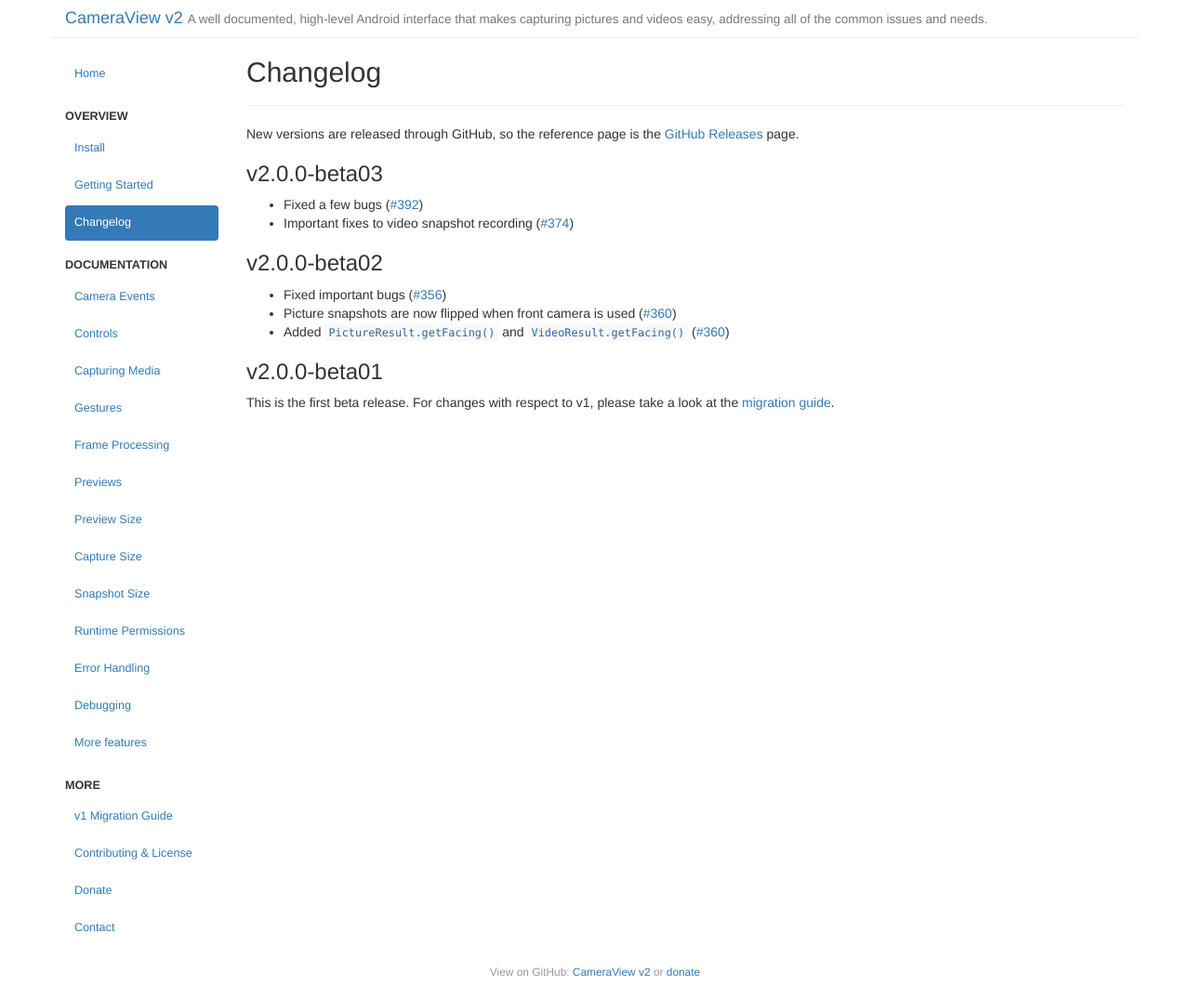
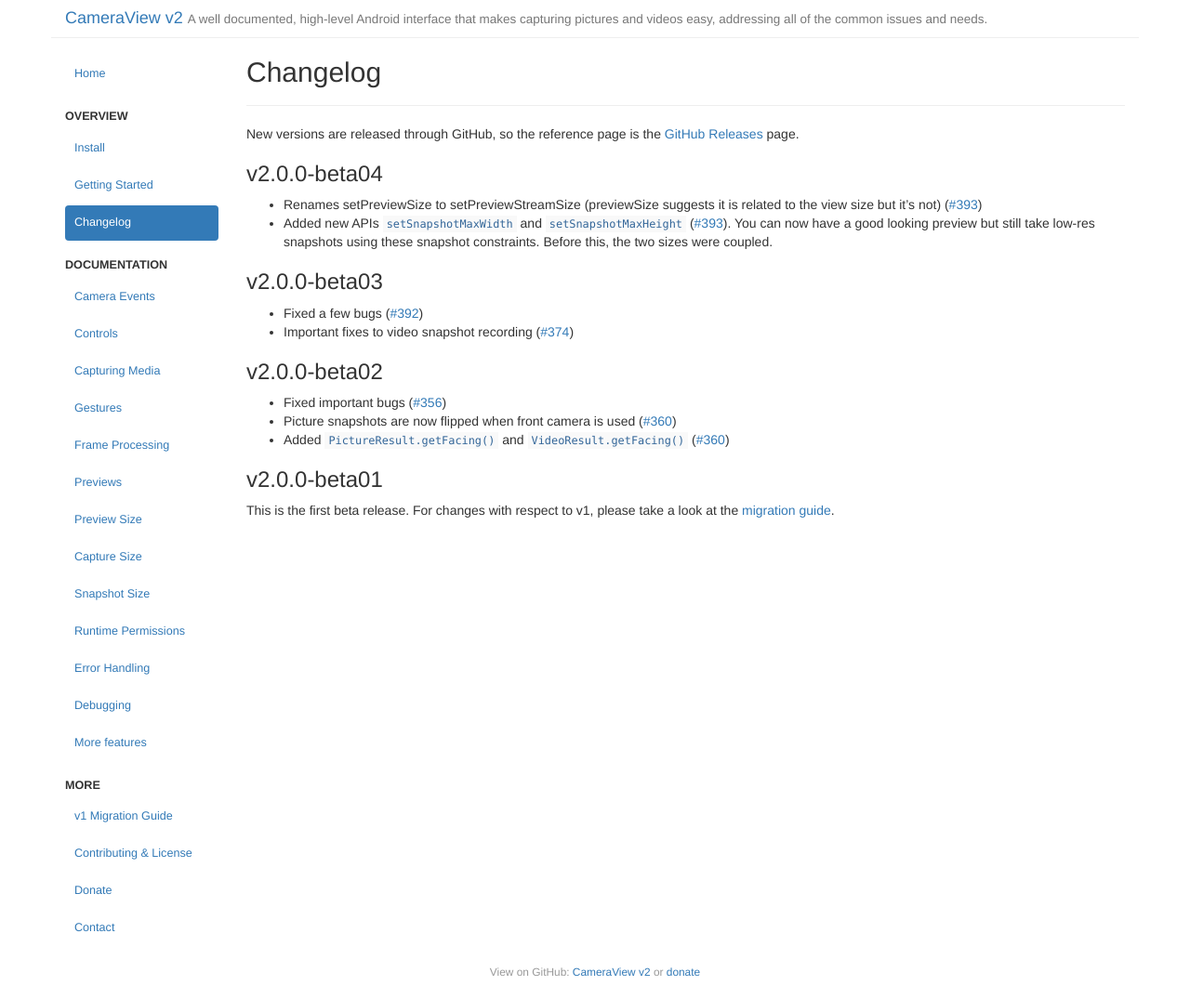
Before and after one commit to nada2q/CameraView, a Jekyll site: the page built from docs/_posts/2018-12-20-changelog.md, in a window 1280 px wide. Shown: the whole page at 93% size. Built offline with Jekyll 4.4.1, drawn with Linux system fonts in a browser that asks for light colours.

Commit message:
Bump version to 2.0.0-beta04 (#402)

```diff
--- a/docs/_posts/2018-12-20-changelog.md
+++ b/docs/_posts/2018-12-20-changelog.md
@@ -7,6 +7,11 @@ order: 3
 ---
 
 New versions are released through GitHub, so the reference page is the [GitHub Releases](https://github.com/natario1/CameraView/releases) page.
+
+### v2.0.0-beta04
+
+- Renames setPreviewSize to setPreviewStreamSize (previewSize suggests it is related to the view size but it's not) ([#393][393])
+- Added new APIs `setSnapshotMaxWidth` and `setSnapshotMaxHeight` ([#393][393]). You can now have a good looking preview but still take low-res snapshots using these snapshot constraints. Before this, the two sizes were coupled.
 
 ### v2.0.0-beta03
 
@@ -27,3 +32,4 @@ This is the first beta release. For changes with respect to v1, please take a lo
 [360]: https://github.com/natario1/CameraView/pull/360
 [374]: https://github.com/natario1/CameraView/pull/374
 [392]: https://github.com/natario1/CameraView/pull/392
+[393]: https://github.com/natario1/CameraView/pull/393
```
Also changed, not shown: docs/_posts/2018-12-20-install.md (+1 -1 lines), README.md, 1 other file.
